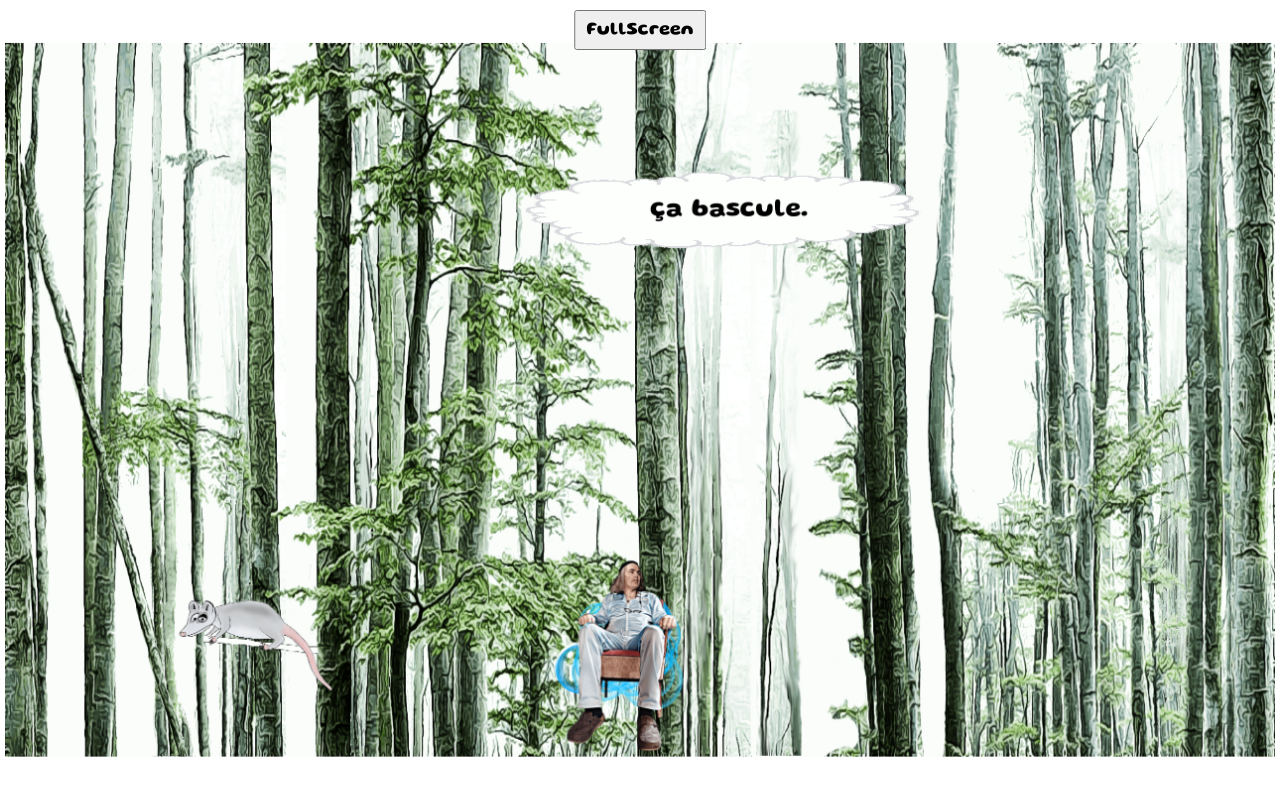
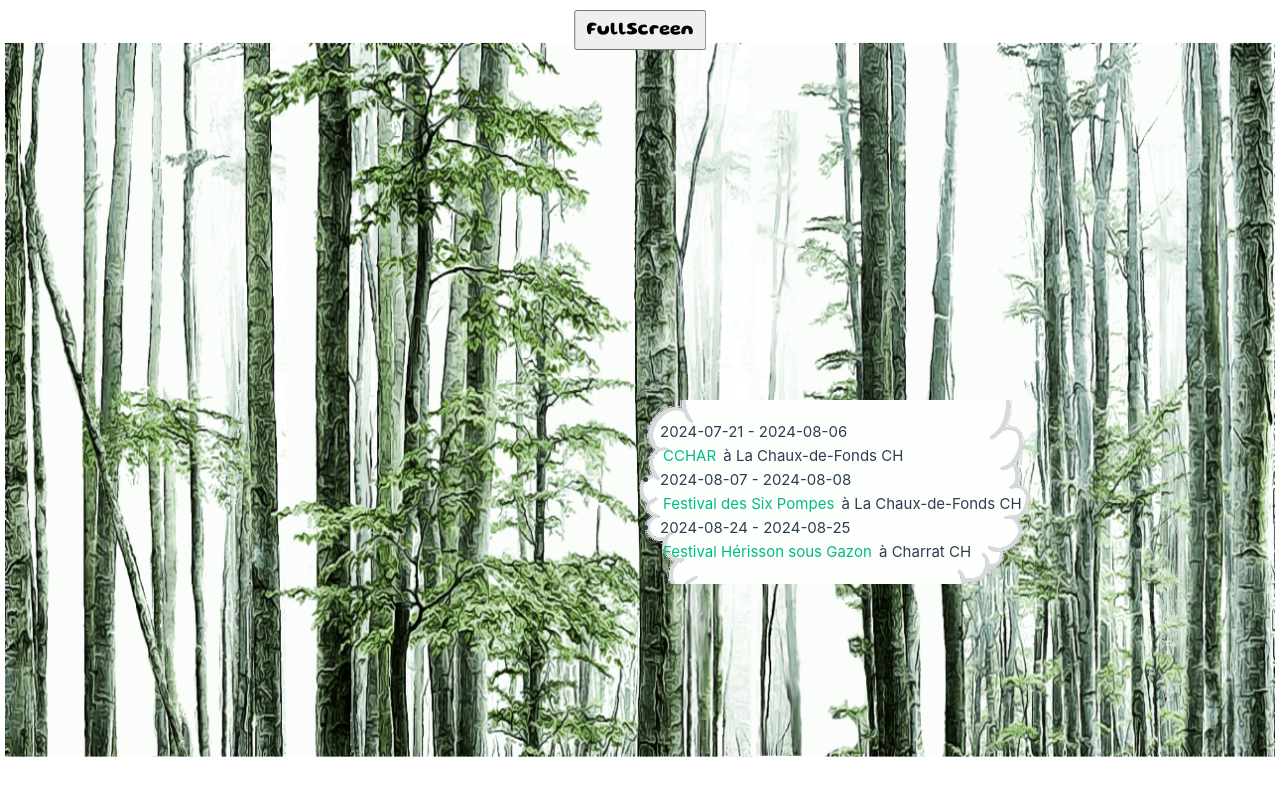
Before and after one commit to chadoc/opossum, a Vue app: page / in a window 1280 px wide. Shown: the top 796 px of the page. Built offline with nearby package versions, Linux system fonts and the light colour scheme.

Commit message:
feat: added end game mechanics

```diff
--- /dev/null
+++ b/src/components/game/Agenda.vue
@@ -0,0 +1,31 @@
+<template>
+  <div class="op-agenda">
+    <ul>
+      <li v-for="next in nextDates" :key="next.event">
+        <p>{{ next.from }} - {{ next.to }}</p>
+        <a :href="next.link" target="_blank">{{next.event}}</a> à {{next.location}} {{next.country}}
+      </li>
+    </ul>
+  </div>
+</template>
+<script setup lang="ts">
+import {NextDates} from "@/components/game/NextDates";
+
+const nextDates = NextDates.filter(date => {
+  const to = new Date(date.to)
+  const now = new Date()
+  return now.getTime() < to.getTime()
+})
+
+</script>
+<style scoped>
+.op-agenda {
+  padding: 20px 20px 20px 20px;
+  z-index: 999999;
+  position: absolute;
+  background-image: url('./../../assets/speech3.png');
+  background-position: center center;
+  background-size: cover;
+  background-repeat: no-repeat;
+}
+</style>
--- a/src/components/game/Config.ts
+++ b/src/components/game/Config.ts
@@ -14,7 +14,7 @@ export default {
   opossumScale: 0.25,
   bubbleSpeedScale: 0.0002,
   fumigeneSpeedModifier: 0.9,
-  gameDuration: 30,
+  gameDuration: 3,
   leftKeys: ['ArrowLeft', 'SwipeLeft'],
   upKeys: ['ArrowUp', 'SwipeUp'],
   downKeys: ['ArrowDown', 'SwipeDown'],
--- a/src/components/game/FullGame.vue
+++ b/src/components/game/FullGame.vue
@@ -5,13 +5,12 @@
     <canvas id="canvas1" ref="canvas1"></canvas>
     <button id="fullScreenButton" style='font-family: julien; font-size:18px' ref="fullScreenButton" @click="toggleFullScreen">FullScreen</button>
     <div class="hiddenAsset">
-      <img src="../../assets/SpriteCloud.png" />
-      <img src="../../assets/SpritePuppet.png" />
 <!--      <audio src="../../assets/liquid.wav" preload="auto" />-->
       <audio v-if="Config.backgroundSound" autoplay>
         <source src="../../assets/spirit.mp3" type="audio/mpeg">
       </audio>
     </div>
+    <Agenda v-if="gameEnded" />
   </div>
 </template>
 <script setup lang="ts">
@@ -19,6 +18,7 @@ import {onMounted, ref, unref} from 'vue'
 import {triggerGame} from '@/components/game/Game'
 import {Game} from '@/components/game/Game'
 import Config from '@/components/game/Config'
+import Agenda from "@/components/game/Agenda.vue";
 
 const props = defineProps<{
   userImg?: any | undefined
@@ -29,6 +29,8 @@ const collisionCanvas1 = ref<HTMLCanvasElement>()
 const fullScreenButton = ref<HTMLButtonElement>()
 const game = ref<Game>()
 // TODO preload img/wav
+
+const gameEnded = ref(false)
 
 onMounted(() =>  {
   const canvas = unref(canvas1)!
@@ -43,6 +45,10 @@ onMounted(() =>  {
   window.addEventListener('load', function() {
     game.value = triggerGame(canvas, collisionCanvas)
     //game.value?.toggleFullScreen()
+  })
+
+  window.addEventListener('game-ended', function() {
+    gameEnded.value = true
   })
 
 })
--- a/src/components/game/Game.ts
+++ b/src/components/game/Game.ts
@@ -268,7 +268,7 @@ export class Game implements GameContext {
   }
 
   get isGameOver() {
-    return this.level.isGameOver
+    return this.level.isGameOver || this.isGameDone
   }
 
   get ctx() {
@@ -335,6 +335,8 @@ export function triggerGame(canvas: HTMLCanvasElement, collisionCanvas: HTMLCanv
 
     if (!game.isGameOver) {
       requestAnimationFrame(animate)
+    } else {
+      window.dispatchEvent(new CustomEvent('game-ended', {}))
     }
   }
 
--- a/src/assets/gimmick/NextDates.ts
+++ b/src/components/game/NextDates.ts
@@ -1,4 +1,12 @@
-const NextDates = [
+export const NextDates = [
+    {
+        from: '2023-07-21',
+        to: '2023-08-06',
+        event: 'Test',
+        location: 'Vuadens',
+        country: 'CH',
+        link: 'https://cchar.ch/'
+    },
     {
         from: '2024-07-21',
         to: '2024-08-06',
--- a/src/components/game/end/Fumigene.ts
+++ b/src/components/game/end/Fumigene.ts
@@ -131,7 +131,7 @@ export class Fumigene implements DisplayedObject {
 
     draw() {
         if (this.mustDelete) {
-            this.bubbleText.draw()
+            //this.bubbleText.draw()
         } else {
             this.game.drawer.drawSprite(this.sprite.toDrawRef(this.coordinate))
         }
```
